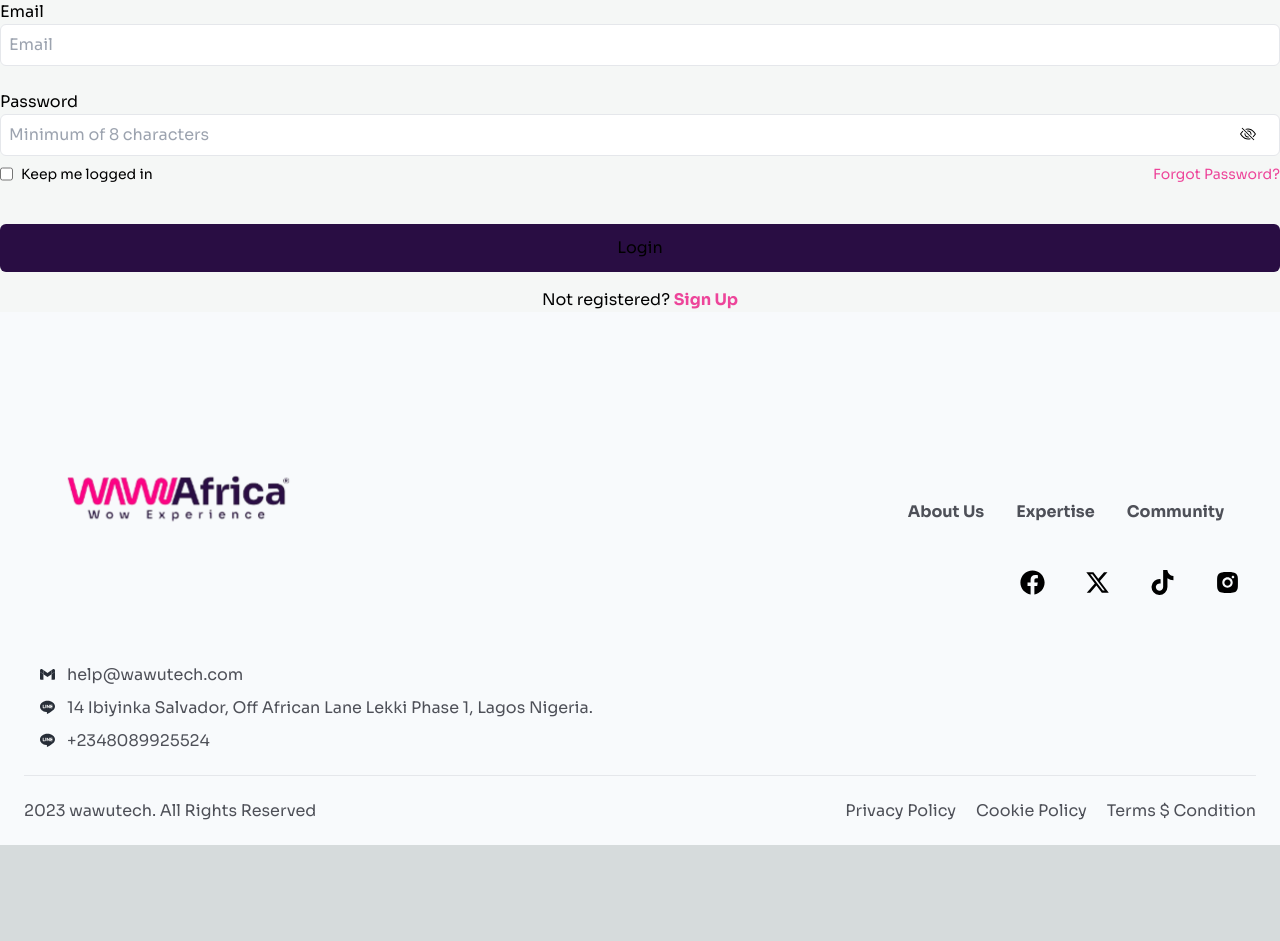
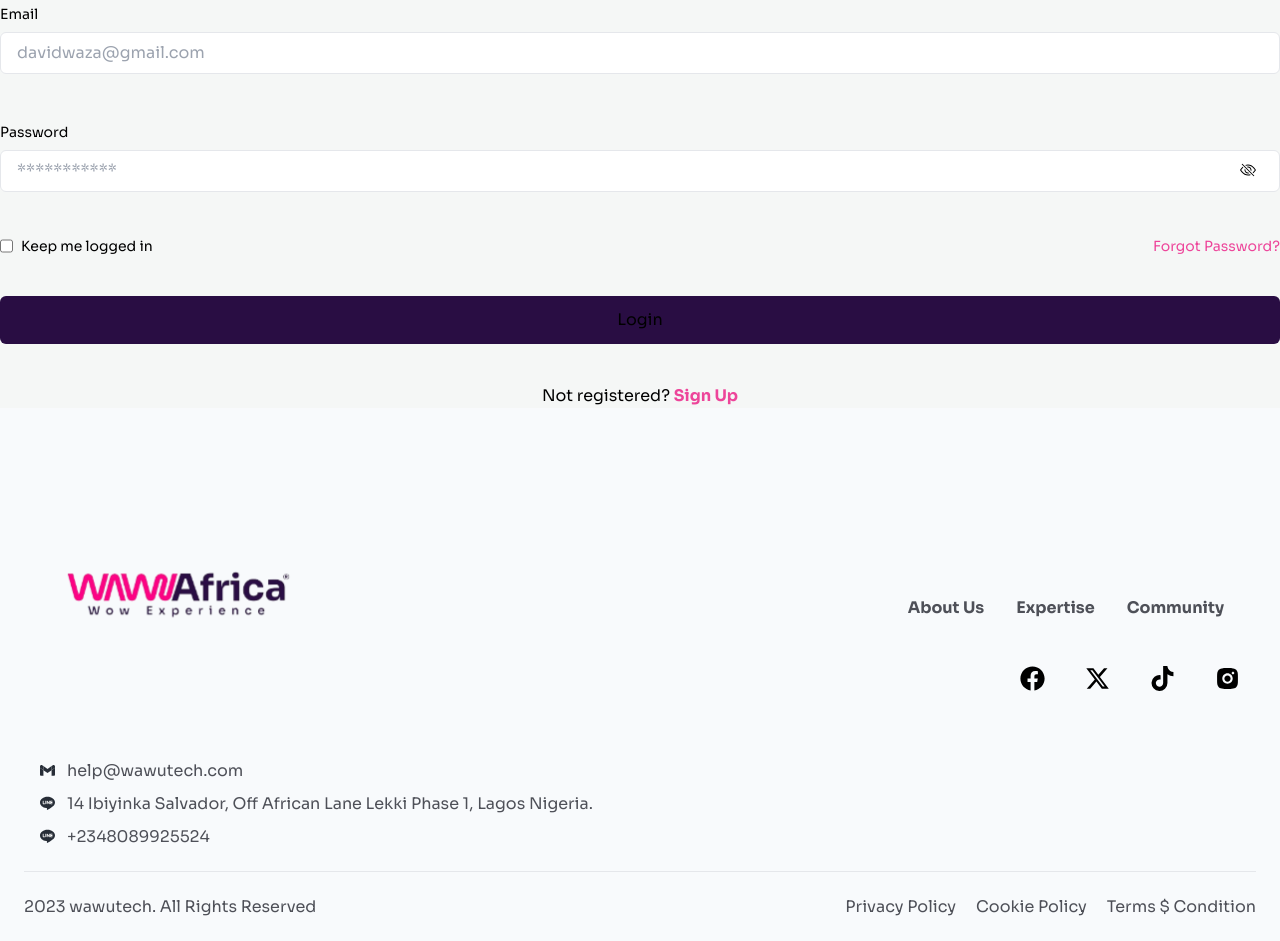
Before and after one commit to DavidWaza/wawu-web-app, a Next.js app: page /auth/login/Components/LoginForm/LoginForm in a window 1280 px wide. Before the commit the page ends 845 px from the top, so only its background shows below. Built offline with nearby package versions, Linux system fonts and the light colour scheme; a web font is replaced by a local one.

Commit message:
fix(api): integrated the login endpoint

```diff
--- a/src/pages/api/endpoints.ts
+++ b/src/pages/api/endpoints.ts
@@ -1,21 +1,23 @@
-
 // Post Mentor
-export const mentor_url = '/api/mentor'
+export const mentor_url = "/api/mentor";
 
 // Post Mentee
-export const mentee_url = `/api/mentee`
+export const mentee_url = `/api/mentee`;
 
 // Sign Up
-export const sign_up_url = `/api/user/register`
+export const sign_up_url = `/api/user/register`;
+
+// Login
+export const login_url = `/api/user/login`;
 
 // Create Portfolio
-export const create_portfolio = `/api/seller/portfolio`
+export const create_portfolio = `/api/seller/portfolio`;
 
 // Get Portfolio
-export const fetch_portfolio = `/api/seller/portfolio`
+export const fetch_portfolio = `/api/seller/portfolio`;
 
 // Create FAQ
-export const create_faq = `/api/seller/faq`
+export const create_faq = `/api/seller/faq`;
 
 // Get FAQ
-export const fetch_faq = `/api/seller/faq`
+export const fetch_faq = `/api/seller/faq`;
--- a/src/pages/auth/login/Components/LoginForm/LoginForm.tsx
+++ b/src/pages/auth/login/Components/LoginForm/LoginForm.tsx
@@ -4,13 +4,14 @@ import { BsEyeSlash } from "react-icons/bs";
 import { IoEyeOutline } from "react-icons/io5";
 import Link from "next/link";
 import axiosInstance from "@/pages/api/axiosInstance";
-
-type FormFields = {
-  email: string;
-  password: string;
-};
+import InputField from "@/components/TextField/InputField";
+import { FormFields } from "../../../../../../types/Types";
+import { login_url } from "@/pages/api/endpoints";
+import { toast } from "sonner";
 
 const LoginForm = () => {
+  const [email, setEmail] = useState<FormFields["email"]>("");
+  const [password, setPassword] = useState<FormFields["password"]>("");
   const [passwordVisible, setPasswordVisible] = useState(false);
 
   function togglePassword() {
@@ -22,57 +23,50 @@ const LoginForm = () => {
     formState: { errors, isSubmitting },
   } = useForm<FormFields>();
 
-  const onSubmit: SubmitHandler<FormFields> = async (data:FormFields) => {
-
+  const onSubmit: SubmitHandler<FormFields> = async (data: FormFields) => {
+    try {
+      const response = await axiosInstance.post(login_url, data);
+      toast.success(response.data.message);
+    } catch (err) {
+      console.log(err);
+    }
   };
   return (
-    <form onSubmit={handleSubmit(onSubmit)} className="block">
-      <div className="mb-6">
-        <label className="text-black block">Email</label>
-        <input
-          {...register("email", {
-            required: "Email is required",
-            //   pattern: /^[A-Za-z]+$/i,
-            validate: (value) => {
-              if (!value.includes("@")) {
-                return "Email must include @";
-              }
-            },
-          })}
-          type="text"
-          placeholder="Email"
-          className="py-2 px-2 text-black border border-1 rounded-md w-full"
+    <form onSubmit={handleSubmit(onSubmit)} className="block space-y-10">
+      <div>
+        <InputField
+          label="Email"
+          name="email"
+          placeholder="davidwaza@gmail.com"
+          type="email"
+          value={email}
+          register={register}
+          errors={errors}
+          setValue={(value) => setEmail(value)}
         />
-        {errors.email && <p className="text-red-600">{errors.email.message}</p>}
       </div>
-
-      <div className="mb-2">
-        <label className="text-black block">Password</label>
       <div className="relative">
-          <input
-            {...register("password", {
-              required: "Password is required",
-            })}
+        <InputField
+          label="Password"
+          name="password"
+          placeholder="***********"
           type={passwordVisible ? "text" : "password"}
-            placeholder="Minimum of 8 characters"
-            className="py-2 px-2 text-black border border-1 rounded-md w-full "
+          value={password}
+          register={register}
+          errors={errors}
+          setValue={(value) => setPassword(value)}
         />
         <div onClick={togglePassword}>
           {passwordVisible ? (
             <>
-                <IoEyeOutline className="absolute top-3 right-0 mx-6 text-black" />
+              <IoEyeOutline className="absolute top-11 right-0 mx-6 text-black" />
             </>
           ) : (
             <>
-                <BsEyeSlash className="absolute top-3 right-0 mx-6 text-black" />
+              <BsEyeSlash className="absolute top-11 right-0 mx-6 text-black" />
             </>
           )}
         </div>
-        </div>
-
-        {errors.password && (
-          <p className="text-red-600">{errors.password.message}</p>
-        )}
       </div>
       <div className="flex justify-between">
         <div className="flex gap-2">
--- a/src/pages/auth/sign-up/Components/SignupForm/SignupForm.tsx
+++ b/src/pages/auth/sign-up/Components/SignupForm/SignupForm.tsx
@@ -118,11 +118,11 @@ const SignupForm = () => {
         <div onClick={togglePassword}>
           {passwordVisible ? (
             <>
-              <IoEyeOutline className="absolute top-3 right-0 mx-6 text-black" />
+              <IoEyeOutline className="absolute top-11 right-0 mx-6 text-black" />
             </>
           ) : (
             <>
-              <BsEyeSlash className="absolute top-3 right-0 mx-6 text-black" />
+              <BsEyeSlash className="absolute top-11 right-0 mx-6 text-black" />
             </>
           )}
         </div>
--- a/src/pages/index.tsx
+++ b/src/pages/index.tsx
@@ -1,4 +1,3 @@
-
 import Navbar from "@/components/Header/Navbar/Navbar";
 import Hero from "@/components/Header/Hero/Hero";
 import DigitalReality from "@/components/DigitalReality/DigitalReality";
```
Lines whose indentation alone changed are shown as unchanged.
